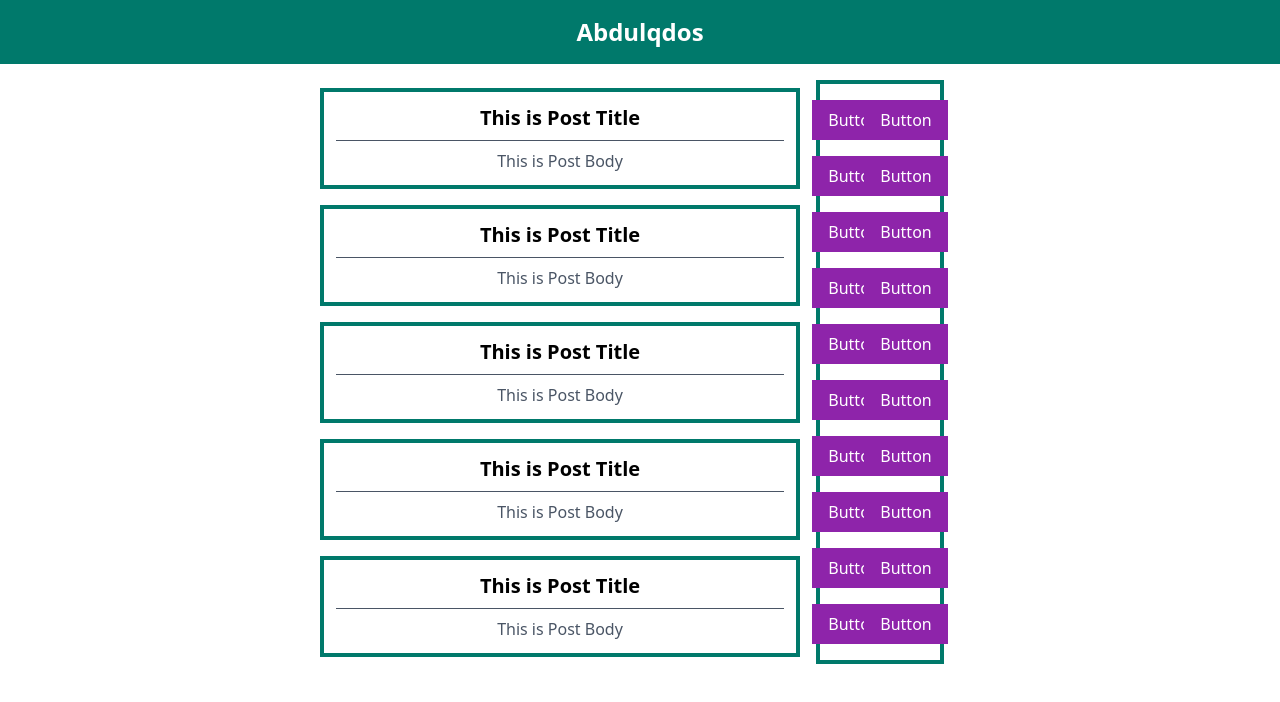
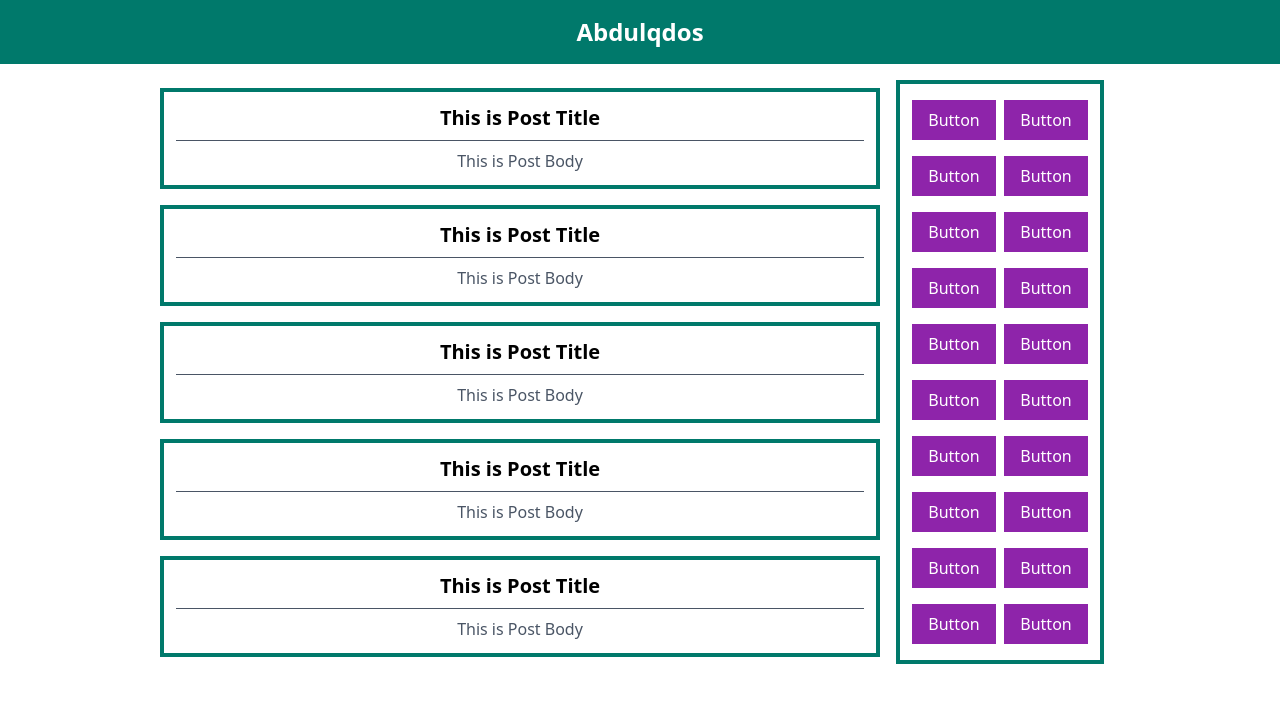
Before and after one commit to abdulqdos/React-Challenges, a React (Vite) app: page / in a window 1280 px wide. Shown: the top 702 px of the page. Built offline with nearby package versions, Linux system fonts and the light colour scheme.

Commit message:
Fix Style

```diff
--- a/src/Components/Button.tsx
+++ b/src/Components/Button.tsx
@@ -1,6 +1,6 @@
 export default function Button() {
     return (
-        <button className="bg-secondary text-white px-4 py-2 w-fit hover:bg-secondary-dark transition duration-300 cursor-pointer">
+        <button className="bg-secondary text-white px-4 py-2  w-fit hover:bg-secondary-dark transition duration-300 cursor-pointer">
             Button
         </button>
     );
--- a/src/Components/MainContent.tsx
+++ b/src/Components/MainContent.tsx
@@ -3,7 +3,7 @@ import Sidebar from "./Sidebar";
 
 export default function MainContent() {
     return (
-        <div className="mx-80 flex lg:flex-row flex-col flex-grow items-center justify-center">
+        <div className="mx-40 flex lg:flex-row flex-col flex-grow items-center justify-center">
            <div className="flex-3/4">
                <Body  />
            </div>
```
